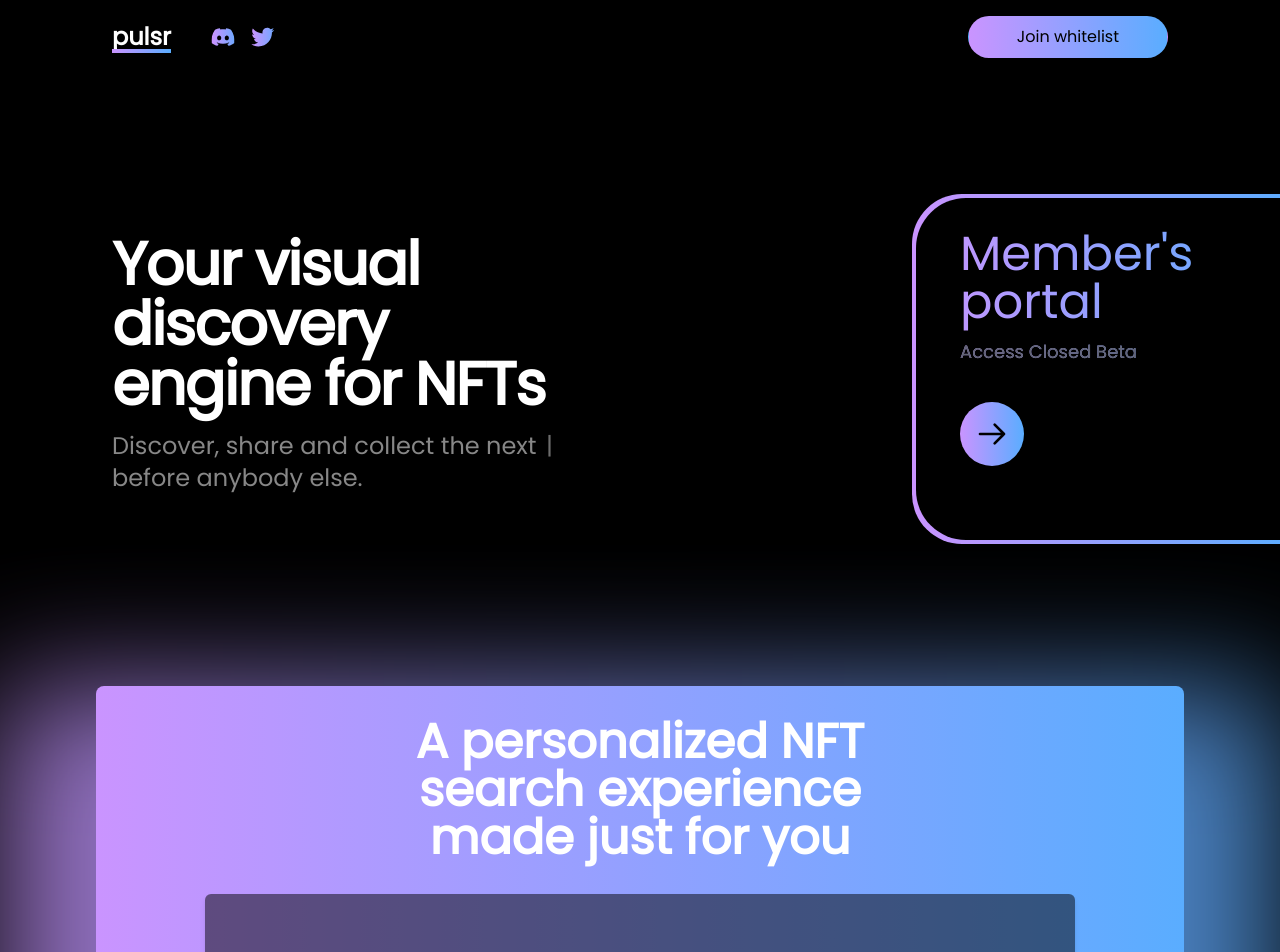
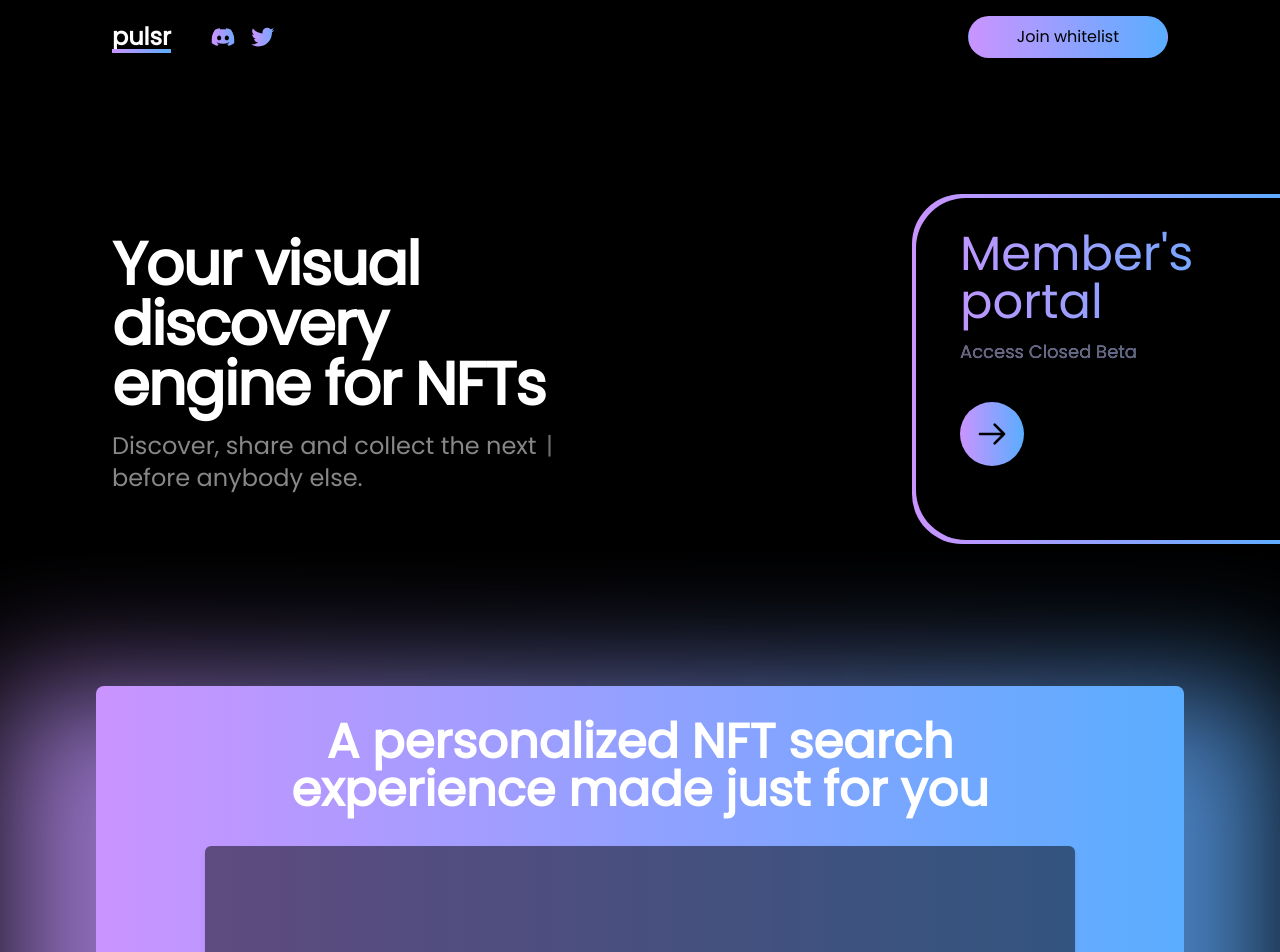
Before and after one commit to kseikyo/pulsr-ai-landing, a Next.js app: page / in a window 1280 px wide. Shown: the top 952 px of the page. Built offline with nearby package versions, Linux system fonts and the light colour scheme.

Commit message:
fix: alignment issues on gifcontainer and hero

```diff
--- a/src/components/GifContainer/GifContainer.js
+++ b/src/components/GifContainer/GifContainer.js
@@ -4,7 +4,7 @@ export const GifContainer = () => {
       <div className="hidden md:block absolute inset-0 rounded-lg bg-gradient-to-r from-light-purple to-light-blue opacity-75 blur-3xl transition duration-200 group-hover:opacity-95"></div>
       <div className="relative w-full rounded-lg bg-gradient-to-r from-light-purple to-light-blue">
         <div className="flex flex-col items-center justify-center gap-8 py-8">
-          <h2 className="px-8 text-center text-2xl font-semibold leading-normal text-white md:max-w-[50%] md:text-5xl">
+          <h2 className="px-8 text-center text-2xl font-semibold leading-normal text-white md:max-w-[70%] md:text-5xl">
             A personalized NFT search experience made just for you
           </h2>
           <div className="flex min-h-[300px] w-[80%] items-center justify-center rounded-md bg-black/50 shadow-md">
--- a/src/components/Hero/Hero.js
+++ b/src/components/Hero/Hero.js
@@ -24,9 +24,8 @@ export const Hero = () => {
             </p>
           </div>
         </div>
-        {/* <div className="md:absolute md:-right-10 md:top-0 md:bottom-0 flex md:w-96 w-full overflow-hidden md:min-h-[350]"> */}
-        <div className="md:mb-22 relative mb-56 w-screen md:w-screen">
-          <div className="absolute top-0 bottom-0 flex min-h-[300px] w-full overflow-hidden md:-top-10 md:-right-20 md:min-h-[350px] md:w-96">
+        <div className="md:mb-22 relative mb-56 w-screen">
+          <div className="absolute inset-0 left-auto flex min-h-[300px] w-full overflow-hidden md:-top-10 md:-right-20 md:min-h-[350px] md:w-96">
             <div className="w-full rounded-[50px] bg-gradient-to-r from-light-purple to-light-blue p-1 md:rounded-r-none">
               <div className="h-full rounded-[50px] bg-black md:rounded-r-none">
                 <div className="bg-gradient-to-r from-light-purple to-light-blue bg-clip-text">
```
